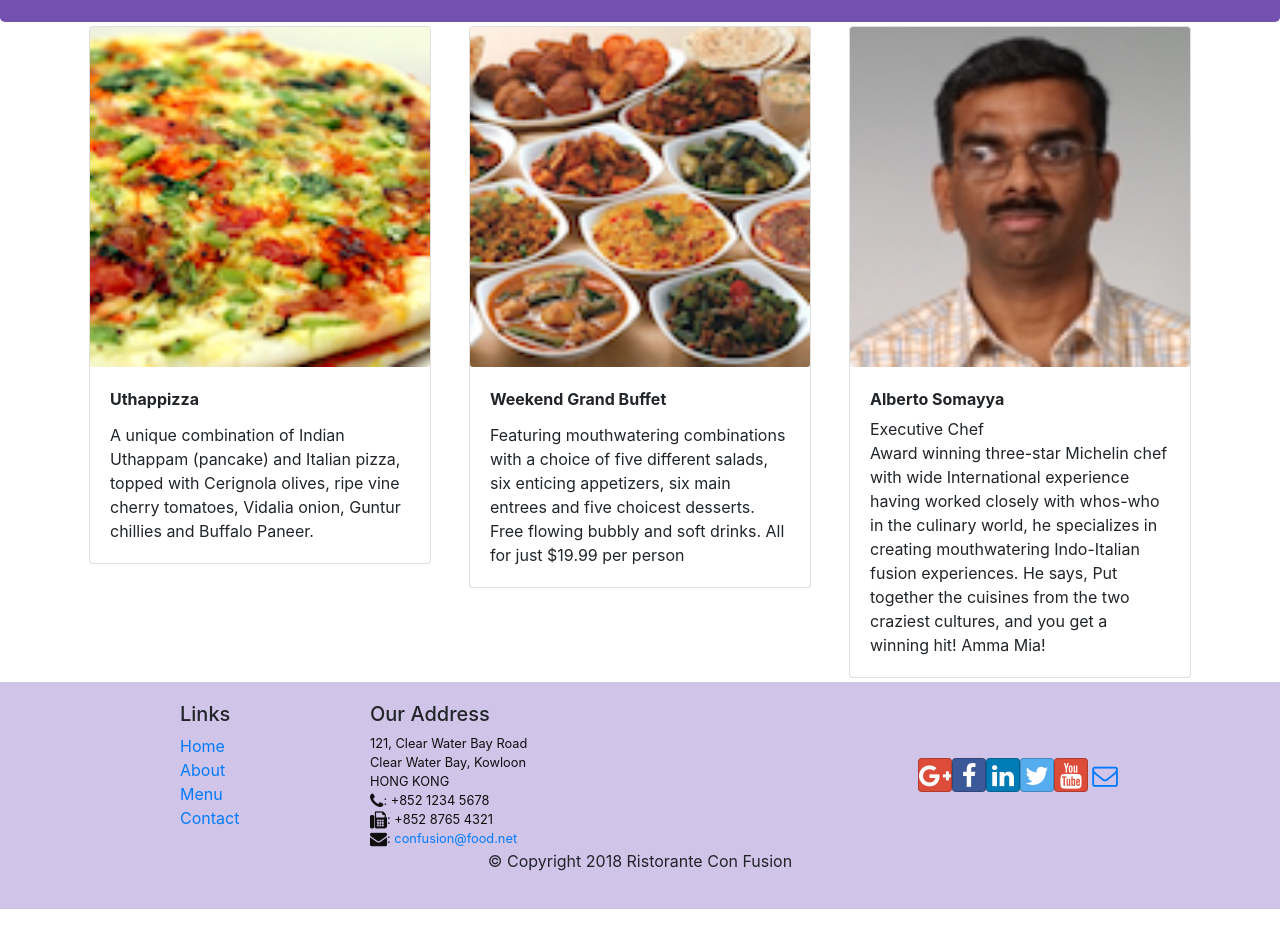
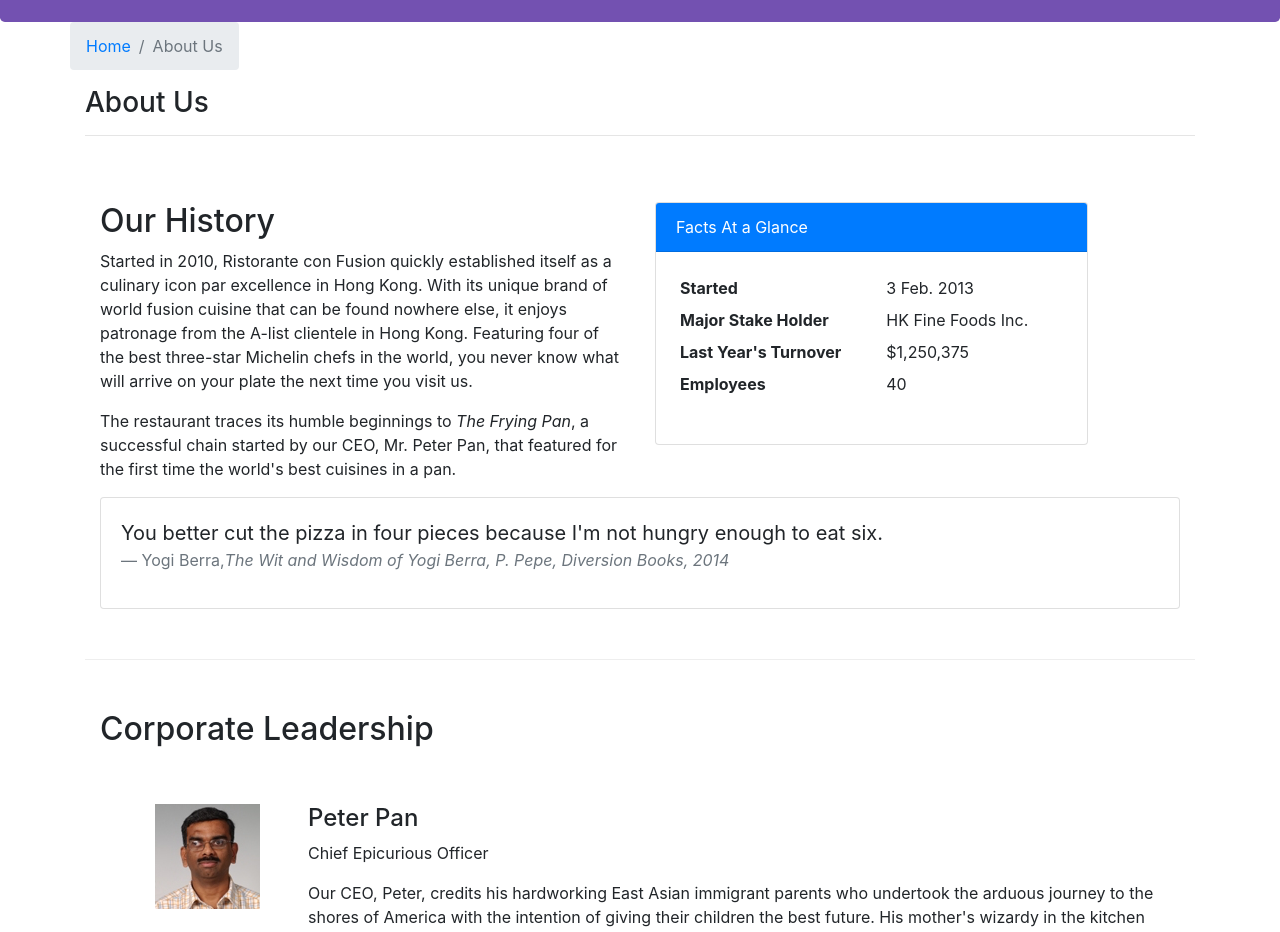
Before and after one commit to Waqar1424/Coursera, a React (Create React App) app: page /aboutus in a window 1280 px wide. Before the commit this address led to /home. Shown: the part 320-1252 px from the top of the page. Before the commit the page ends 1229 px from the top, so only its background shows below. Built offline with nearby package versions, Linux system fonts and the light colour scheme.

Commit message:
Assignment 2

```diff
--- /dev/null
+++ b/src/components/AboutComponent.js
@@ -0,0 +1,96 @@
+import React from 'react';
+import { Breadcrumb, BreadcrumbItem, Card, CardBody, CardHeader, CardTitle, Media } from 'reactstrap';
+import { Link } from 'react-router-dom';
+
+
+function RenderLeader({leader}){
+    return(
+        <div key={leader.id} className="col-12 mt-5">
+        <Media tag='li'>
+            <Media left middle>
+                <Media object src={leader.image} alt={leader.name}/>
+            </Media>
+            <Media body className='ml-5'>
+                <Media heading>{leader.name}</Media>
+                <p>{leader.designation}</p>
+                <p>{leader.description}</p>
+            </Media>
+        </Media>
+        </div>
+    );
+};
+function About(props) {
+
+    const leaders = props.leader.map((leader) => {
+        return (
+            <RenderLeader leader={leader}/>
+        );
+    });
+
+    return(
+        <div className="container">
+            <div className="row">
+                <Breadcrumb>
+                    <BreadcrumbItem><Link to="/home">Home</Link></BreadcrumbItem>
+                    <BreadcrumbItem active>About Us</BreadcrumbItem>
+                </Breadcrumb>
+                <div className="col-12">
+                    <h3>About Us</h3>
+                    <hr />
+                </div>
+            </div>
+            <div className="row row-content">
+                <div className="col-12 col-md-6">
+                    <h2>Our History</h2>
+                    <p>Started in 2010, Ristorante con Fusion quickly established itself as a culinary icon par excellence in Hong Kong. With its unique brand of world fusion cuisine that can be found nowhere else, it enjoys patronage from the A-list clientele in Hong Kong.  Featuring four of the best three-star Michelin chefs in the world, you never know what will arrive on your plate the next time you visit us.</p>
+                    <p>The restaurant traces its humble beginnings to <em>The Frying Pan</em>, a successful chain started by our CEO, Mr. Peter Pan, that featured for the first time the world's best cuisines in a pan.</p>
+                </div>
+                <div className="col-12 col-md-5">
+                    <Card>
+                        <CardHeader className="bg-primary text-white">Facts At a Glance</CardHeader>
+                        <CardBody>
+                            <dl className="row p-1">
+                                <dt className="col-6">Started</dt>
+                                <dd className="col-6">3 Feb. 2013</dd>
+                                <dt className="col-6">Major Stake Holder</dt>
+                                <dd className="col-6">HK Fine Foods Inc.</dd>
+                                <dt className="col-6">Last Year's Turnover</dt>
+                                <dd className="col-6">$1,250,375</dd>
+                                <dt className="col-6">Employees</dt>
+                                <dd className="col-6">40</dd>
+                            </dl>
+                        </CardBody>
+                    </Card>
+                </div>
+                <div className="col-12">
+                    <Card>
+                        <CardBody className="bg-faded">
+                            <blockquote className="blockquote">
+                                <p className="mb-0">You better cut the pizza in four pieces because
+                                    I'm not hungry enough to eat six.</p>
+                                <footer className="blockquote-footer">Yogi Berra,
+                                <cite title="Source Title">The Wit and Wisdom of Yogi Berra,
+                                    P. Pepe, Diversion Books, 2014</cite>
+                                </footer>
+                            </blockquote>
+                        </CardBody>
+                    </Card>
+                </div>
+            </div>
+            <div className="row row-content">
+                <div className="col-12">
+                    <h2>Corporate Leadership
+                    </h2>
+
+                </div>
+                <div className="col-12">
+                    <Media list>
+                        {leaders}
+                    </Media>
+                </div>
+            </div>
+        </div>
+    );
+}
+
+export default About;
--- a/src/components/DishdetailComponent.js
+++ b/src/components/DishdetailComponent.js
@@ -1,11 +1,17 @@
-import react, {Component} from "react";
+import react, { Component } from "react";
 import { Link } from "react-router-dom";
-import { Card, CardImg, CardImgOverlay, CardTitle, CardBody, CardText, Breadcrumb, BreadcrumbItem } from 'reactstrap';
+import {
+  Card,
+  CardImg,
+  CardImgOverlay,
+  CardTitle,
+  CardBody,
+  CardText,
+  Breadcrumb,
+  BreadcrumbItem
+} from "reactstrap";
 
-
-
-class DishDetails extends Component{
-
+class DishDetails extends Component {
   renderDish(dish) {
     return (
       <Card>
@@ -16,46 +22,39 @@
         </CardBody>
       </Card>
     );
-        };
+  }
 
-        renderComments(comments) {
-          if(comments!= null)
-          return(
+  renderComments(comment) {
+    if (comment != null)
+      return (
         <div className="col-12 col-md-5 ml-1">
           <h4>Comments</h4>
-                  {/* <ul className="list-unstyled">
-                      {comments.map((comment) => {
-                          return(
+          <ul className="list-unstyled">
             <li key={comment.id}>
               <p>{comment.comment}</p>
-                    <p>-- {comment.author},
-                    &nbsp;
-                    {new Intl.DateTimeFormat('en-US', {
-                        year: 'numeric',
-                        month: 'long',
-                        day: '2-digit'
+              <p>
+                -- {comment.author}, &nbsp;
+                {new Intl.DateTimeFormat("en-US", {
+                  year: "numeric",
+                  month: "long",
+                  day: "2-digit"
                 }).format(new Date(comment.date))}
               </p>
             </li>
-                          );
-                      })}
-                  </ul> */}
+          </ul>
         </div>
       );
-          else
-          return(
-              <div></div>
-          );
-          };
-
+    else return <div></div>;
+  }
 
   render() {
-
-        return(
+    return (
       <div className="container">
         <div className="row">
           <Breadcrumb>
-                    <BreadcrumbItem><Link to="/menu">Menu</Link></BreadcrumbItem>
+            <BreadcrumbItem>
+              <Link to="/menu">Menu</Link>
+            </BreadcrumbItem>
             <BreadcrumbItem active>{this.props.dish.name}</BreadcrumbItem>
           </Breadcrumb>
           <div className="col-12">
@@ -63,7 +62,7 @@
             <hr />
           </div>
         </div>
-            <div className='row'>
+        <div className="row">
           <div className="col-12 col-md-5 ml-1">
             {this.renderDish(this.props.dish)}
           </div>
--- a/src/components/HeaderCompnents.js
+++ b/src/components/HeaderCompnents.js
@@ -23,8 +23,8 @@
             <div>
                 <Navbar dark expand="md">
                     <div className="container">
-                        <NavbarToggler onClick={this.toggleNav} />
-                        <NavbarBrand className="position mr-auto" href="/"><img src='assets/images/logo.png' height="30" width="41" alt='Ristorante Con Fusion' /></NavbarBrand>
+                        <NavbarToggler className='position' onClick={this.toggleNav} />
+                        <NavbarBrand className="position mr-auto" href="/"><img src='/assets/images/logo.png' height="30" width="41" alt='Ristorante Con Fusion' /></NavbarBrand>
                         <Collapse isOpen={this.state.isNavOpen} navbar>
                             <Nav className='position' navbar>
                             <NavItem>
--- a/src/components/MainComponent.js
+++ b/src/components/MainComponent.js
@@ -2,6 +2,7 @@
 import Header from './HeaderCompnents';
 import Footer from './FooterComponent';
 import Home from './HomeComponents';
+import About from './AboutComponent';
 import Menu from './MenuComponent';
 import Contact from './ContactComponent';
 import DishDetail from './DishdetailComponent';
@@ -33,7 +34,8 @@
       return(
           <DishDetail  dish={this.state.dishes.filter((dish) => dish.id === parseInt(match.params.dishId,10))[0]}
                       comments={this.state.comments.filter((commment) => commment.id === parseInt(match.params.dishId,10))[0]}
-          />
+                      // comments={this.state.comments}
+                       />
       );
     };
     const Homepage =() => {
@@ -43,11 +45,13 @@
         leader={this.state.leaders.filter((leader) => leader.featured)[0]} />
       );
     }
+
     return (
       <div>
       <Header/>
       <Switch>
         <Route path='/home' component={Homepage}/>
+        <Route path='/aboutus' component={() => <About leader={this.state.leaders}/>}/>
         <Route exact path="/menu" component={() => <Menu dishes={this.state.dishes}/>}/>
         <Route path='/menu/:dishId' component={DishWithId}/>
         <Route exact path="/contactus" component={Contact}/>
--- a/src/components/MenuComponent.js
+++ b/src/components/MenuComponent.js
@@ -2,7 +2,7 @@
 import { Breadcrumb, BreadcrumbItem, Card, CardImg, CardImgOverlay,CardTitle } from 'reactstrap';
 import {Link} from 'react-router-dom';
 
-    function RenderMenuItem ({dish, onClick}) {
+    function RenderMenuItem ({dish}) {
         return (
             <Card>
                 <Link to={`/menu/${dish.id}`}>
--- a/src/shared/comments.js
+++ b/src/shared/comments.js
@@ -5,7 +5,7 @@
         dishId: 0,
         rating: 5,
         comment: "Imagine all the eatables, living in conFusion!",
-        author: "John Lemon",
+        author: "waqar",
         date: "2012-10-16T17:57:28.556094Z"
     },
     {
```
Lines whose indentation alone changed are shown as unchanged.
